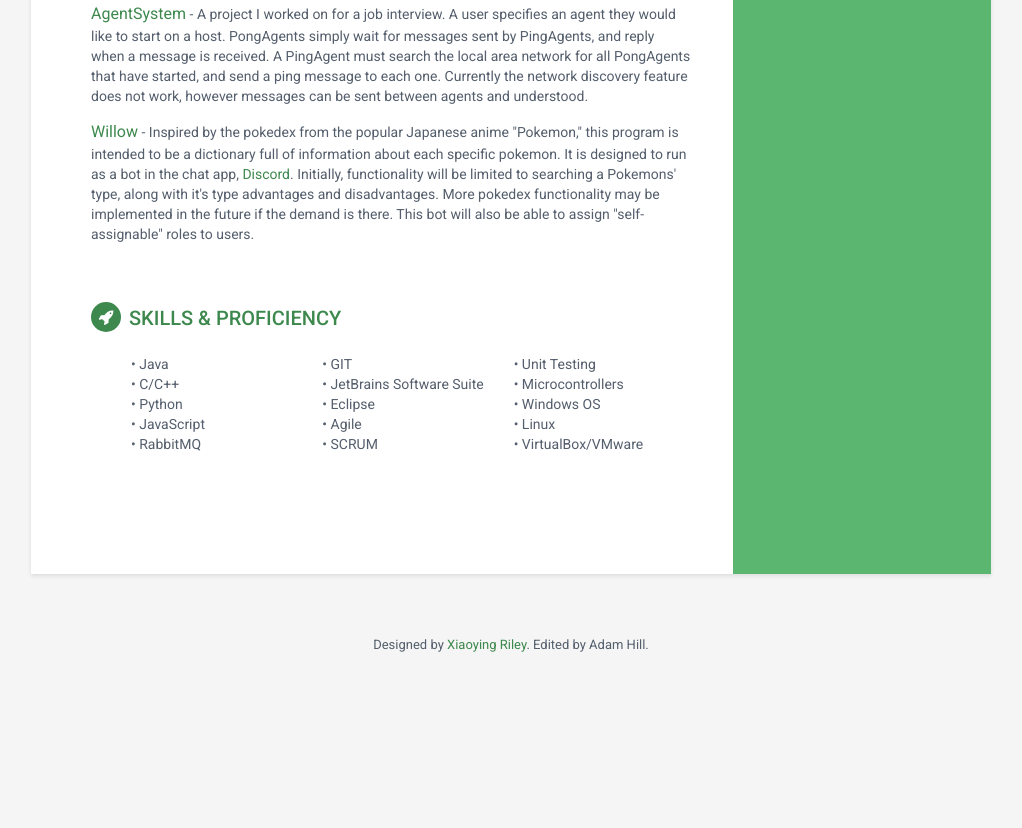
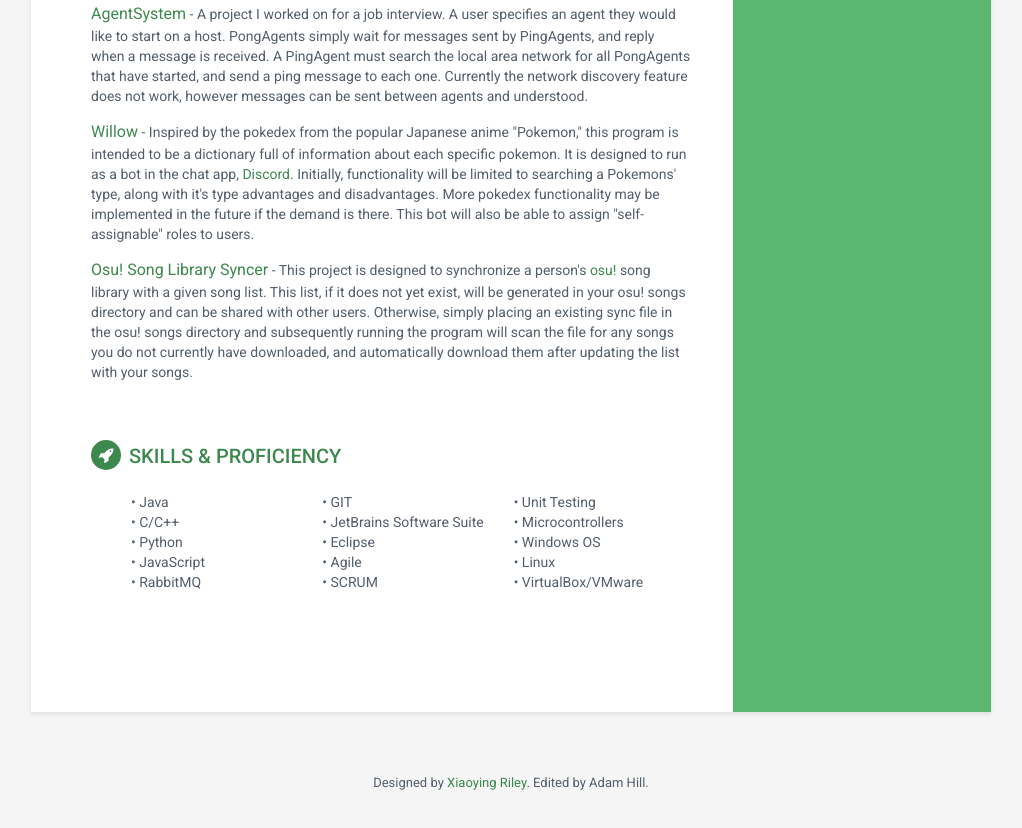
Before and after one commit to ahill2013/ahill2013.github.io, a plain HTML site: page index.html in a window 1280 px wide. Shown: the part 1815-2643 px from the top of the page, without its empty margins (129-1151 px from the left). Before the commit the page ends 2531 px from the top, so only its background shows below. Drawn offline with Linux system fonts and the light colour scheme.

Commit message:
Add osu! library syncer description

```diff
--- a/index.html
+++ b/index.html
@@ -191,8 +191,8 @@
                 <div class="item">
                     <span class="project-title"><a href="http://github.com/ahill2013/willow" target="_blank">Willow</a></span> - <span class="project-tagline">Inspired by the pokedex from the popular Japanese anime "Pokemon," this program is intended to be a dictionary full of information about each specific pokemon. It is designed to run as a bot in the chat app, <a href="https://discordapp.com/" target="_blank">Discord</a>. Initially, functionality will be limited to searching a Pokemons' type, along with it's type advantages and disadvantages. More pokedex functionality may be implemented in the future if the demand is there. This bot will also be able to assign "self-assignable" roles to users.</span>
                 </div><!--//item-->
-<!--                <div class="item">
-                    <span class="project-title"><a href="hhttp://themes.3rdwavemedia.com/website-templates/responsive-bootstrap-theme-mobile-apps-atom/" target="_blank">Atom</a></span> - <span class="project-tagline">A comprehensive website template solution for startups/developers to market their mobile apps. </span>
+                <div class="item">
+                    <span class="project-title"><a href="https://github.com/ahill2013/osu-library-syncer" target="_blank">Osu! Song Library Syncer</a></span> - <span class="project-tagline">This project is designed to synchronize a person's <a href="https://osu.ppy.sh" target="_blank">osu!</a> song library with a given song list. This list, if it does not yet exist, will be generated in your osu! songs directory and can be shared with other users. Otherwise, simply placing an existing sync file in the osu! songs directory and subsequently running the program will scan the file for any songs you do not currently have downloaded, and automatically download them after updating the list with your songs.</span>
                 </div><!--//item-->
 <!--                <div class="item">
                     <span class="project-title"><a href="http://themes.3rdwavemedia.com/website-templates/responsive-bootstrap-theme-for-mobile-apps-delta/" target="_blank">Delta</a></span> - <span class="project-tagline">A responsive Bootstrap one page theme designed to help app developers promote their mobile apps</span>
```
